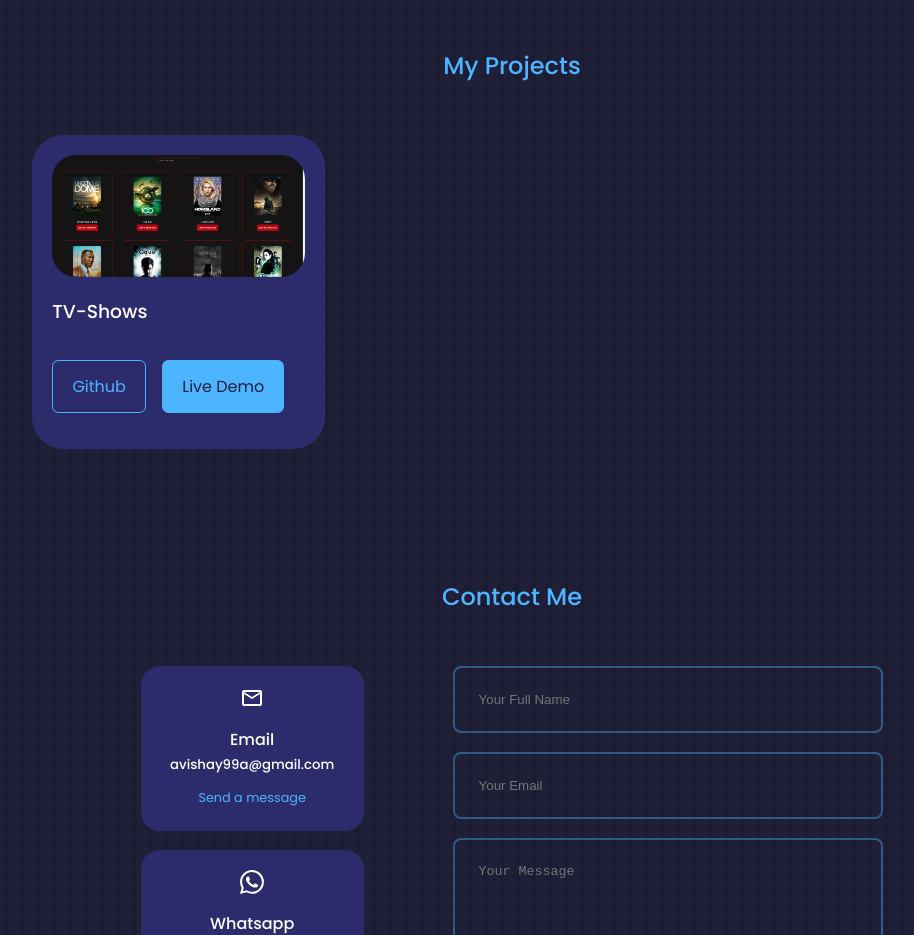
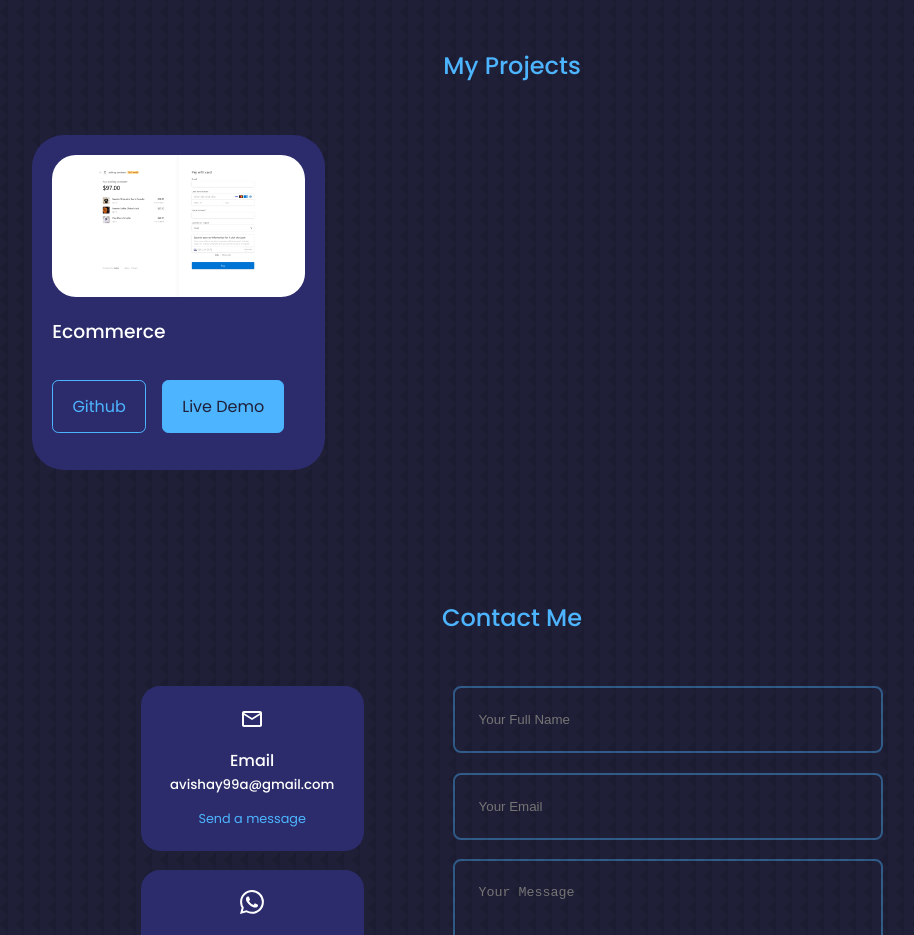
Before and after one commit to avishayavr/Protfolio, a React (Create React App) app: page / in a window 1280 px wide. Shown: the part 1500-2435 px from the top of the page, without its empty margins (128-1042 px from the left). Built offline with nearby package versions, Linux system fonts and the light colour scheme.

Commit message:
project 1 ready

```diff
--- a/src/Components/Projects/Projects.jsx
+++ b/src/Components/Projects/Projects.jsx
@@ -1,6 +1,7 @@
 import React from 'react'
 import "./projects.css"
-import img1 from "../../assets/project1.png"
+import img1 from "../../assets/project2.png"
+const data = [{url:img1,title:"Ecommerce", gitHub:"https://github.com/avishayavr/protfolio", liveDemo:"https://anime-products.vercel.app/"}]
 
 
 const Projects = () => {
@@ -9,17 +10,22 @@ const Projects = () => {
       <h2>My Projects</h2>
 
       <div className="container projects-container">
-        <article className="project-item">
+        {data.map(project=>{
+        return(
+          <article className="project-item">
           <div className="project-item-image">
-            <img src={img1} alt="" />
+            <img src={project.url} alt="" />
           </div>
 
-          <h3>TV-Shows</h3>
+          <h3>{project.title}</h3>
           <div className="project-item-cta">
-          <a href='' className='btn' target="_blank">Github</a>
-          <a href='' className='btn btn-primary' target="_blank">Live Demo</a>
+          <a href={project.gitHub} className='btn' target="_blank">Github</a>
+          <a href={project.liveDemo} className='btn btn-primary' target="_blank">Live Demo</a>
           </div>
         </article>
+        )
+        })}
+
       </div>
     </section>
   )
```
Also changed, not shown: src/assets/project2.png (added).
